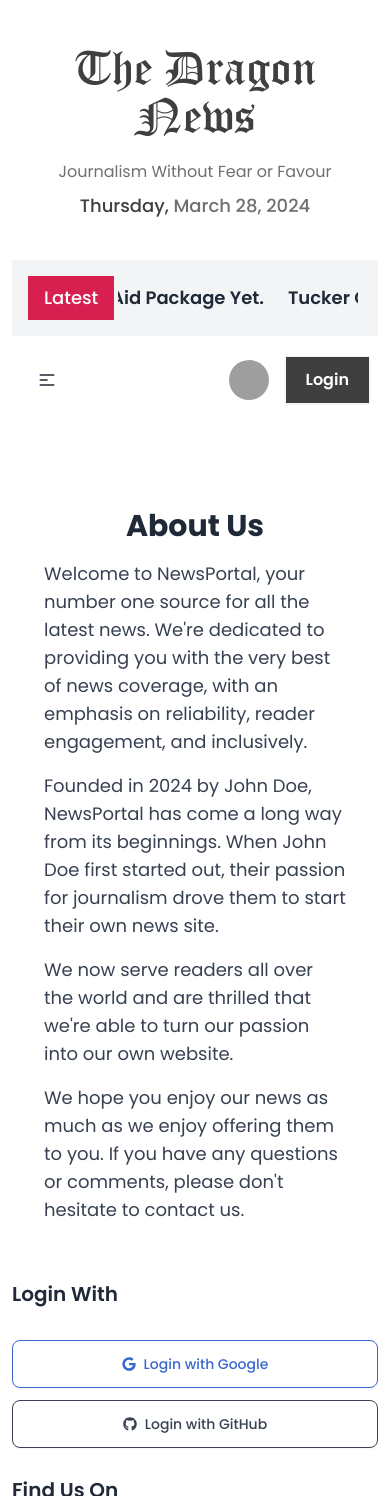
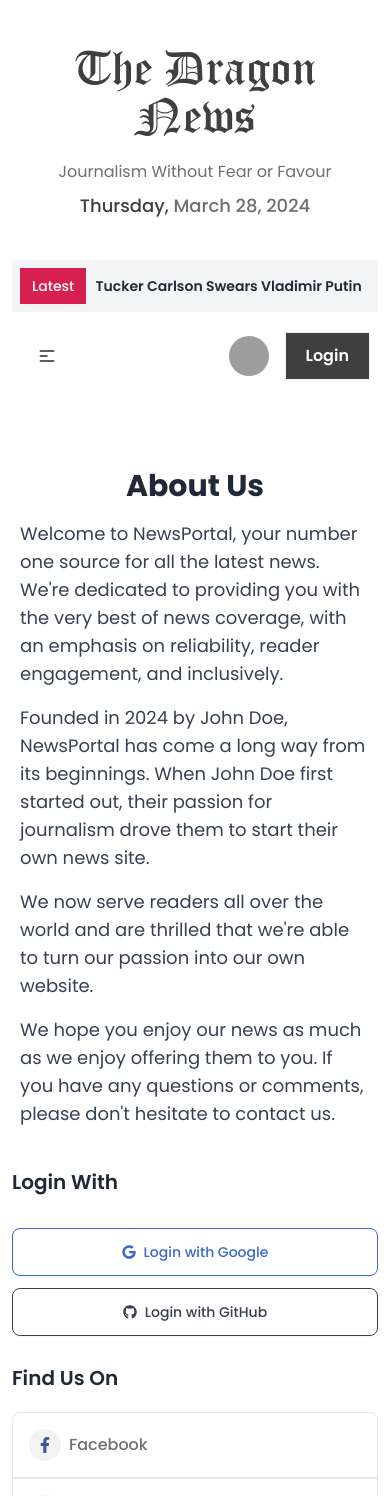
Before and after one commit to SazidulAlam47/dragon-news, a React (Vite) app: page /about in a window 390 px wide. Shown: the top 1496 px of the page. Built offline with nearby package versions, Linux system fonts and the light colour scheme; no server answers; grey boxes are pictures that could not be loaded.

Commit message:
some responsive fixed

```diff
--- a/src/components/Marquee/LatestNews.jsx
+++ b/src/components/Marquee/LatestNews.jsx
@@ -6,12 +6,12 @@ const LatestNews = () => {
     const { news } = useData();
 
     return (
-        <div className="p-4 bg-gray-100 mt-10">
+        <div className="p-2 sm:p-4 bg-gray-100 mt-10">
             <div className="flex items-center">
-                <p className="rounded-none bg-red-pink text-white border-none text-lg sm:text-xl font-medium px-4 py-2 sm:px-6 sm:py-3">
+                <p className="rounded-none bg-red-pink text-white border-none text-sm sm:text-xl font-medium px-3 py-2 sm:px-6 sm:py-3">
                     Latest
                 </p>
-                <div className="p-1 text-lg font-semibold overflow-hidden">
+                <div className="p-1 text-sm sm:text-lg font-semibold overflow-hidden">
                     <Marquee autoFill={true} pauseOnHover={true} speed={100}>
                         {news?.slice(0, 3).map((newsItem) => (
                             <Link
--- a/src/pages/About/About.jsx
+++ b/src/pages/About/About.jsx
@@ -8,7 +8,7 @@ const About = () => {
         setClickedLocation("");
     }, [setClickedLocation]);
     return (
-        <div className="col-span-3 p-8">
+        <div className="col-span-3 px-2 py-4 sm:p-8">
             <Helmet>
                 <title>Dragon News | About</title>
             </Helmet>
--- a/src/pages/Career/Career.jsx
+++ b/src/pages/Career/Career.jsx
@@ -8,7 +8,7 @@ const Career = () => {
         setClickedLocation("");
     }, [setClickedLocation]);
     return (
-        <div className="col-span-3 p-8">
+        <div className="col-span-3 px-2 py-4 sm:p-8">
             <Helmet>
                 <title>Dragon News | Career</title>
             </Helmet>
--- a/src/pages/Home/HomeSingleNews.jsx
+++ b/src/pages/Home/HomeSingleNews.jsx
@@ -6,7 +6,7 @@ import { Link } from "react-router-dom";
 const HomeSingleNews = ({ newsItem }) => {
     return (
         <div>
-            <div className="bg-dark7 flex justify-between items-center p-5 rounded-t-lg">
+            <div className="bg-dark7 flex justify-between items-center px-3 py-5 sm:p-5 rounded-t-lg">
                 <div className="flex items-center gap-3">
                     <div>
                         <img
@@ -34,7 +34,7 @@ const HomeSingleNews = ({ newsItem }) => {
                 </div>
             </div>
             <Link to={`/news/${newsItem._id}`}>
-                <div className="border border-dark7 py-4 px-5 rounded-b-lg">
+                <div className="border border-dark7 py-4 px-3 sm:px-5 rounded-b-lg">
                     <h3 className="text-xl font-bold hover:text-red-pink transition">
                         {newsItem.title}
                     </h3>
--- a/src/pages/NewsDetails/NewsDetails.jsx
+++ b/src/pages/NewsDetails/NewsDetails.jsx
@@ -10,7 +10,7 @@ const NewsDetails = () => {
     return (
         <div className="col-span-3">
             <h3 className="text-xl font-semibold pb-5">Dragon News</h3>
-            <div className="p-7 border border-dark6 rounded-lg">
+            <div className="px-2 py-4 sm:p-7 border border-dark6 rounded-lg">
                 <div className="mb-5">
                     <img
                         className="w-full"
```
